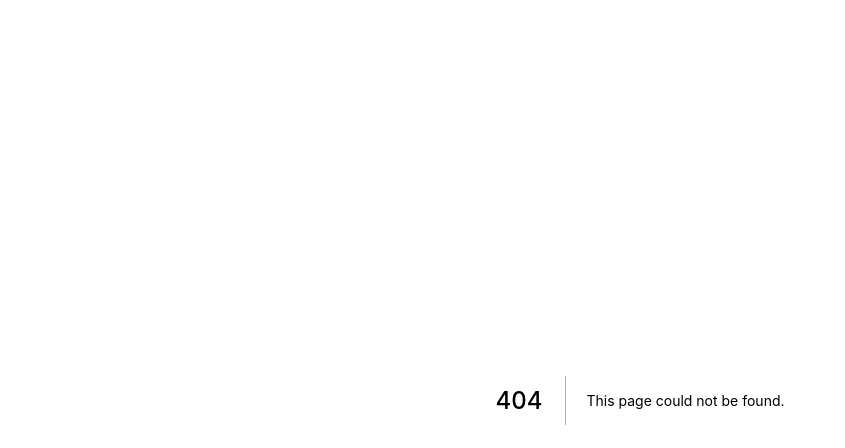
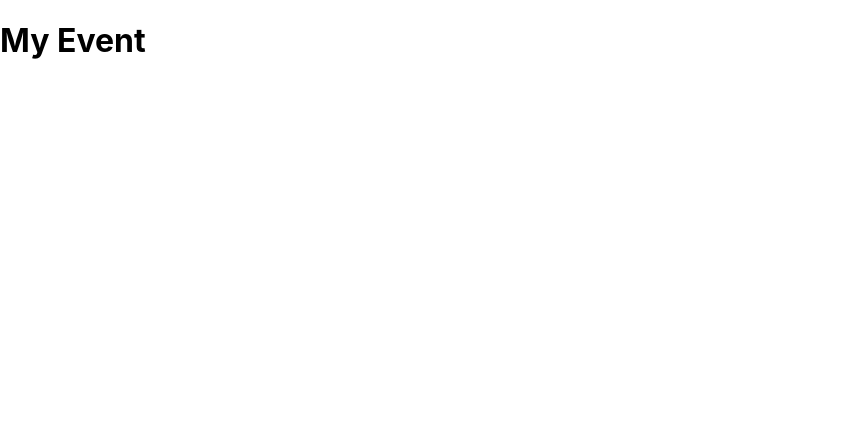
Before and after one commit to thornrae/next-frontend, a Next.js app: page /events/1 in a window 1280 px wide. Before the commit this address had no page. Shown: the top 448 px of the page, without its empty margins (0-845 px from the left). Built offline with nearby package versions, Linux system fonts and the light colour scheme.

Commit message:
[slug].js

```diff
--- /dev/null
+++ b/pages/events/[slug].js
@@ -0,0 +1,11 @@
+import React from 'react'
+
+export default function EventPage() {
+  return (
+    <div>
+      <h1>
+        My Event
+      </h1>
+    </div>
+  )
+}
```
